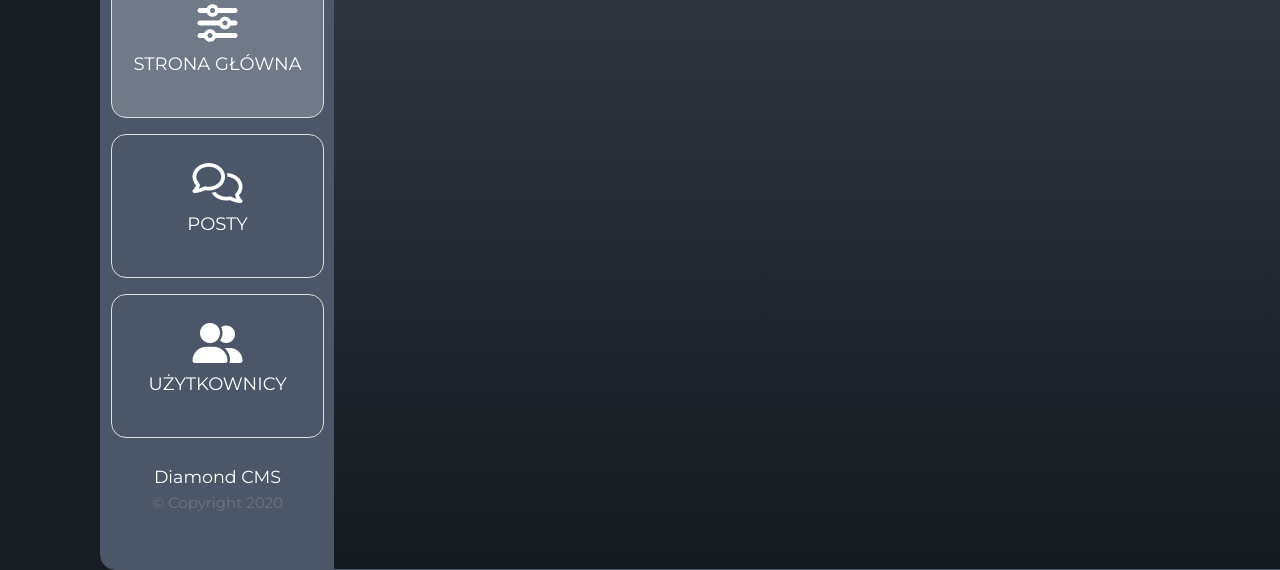
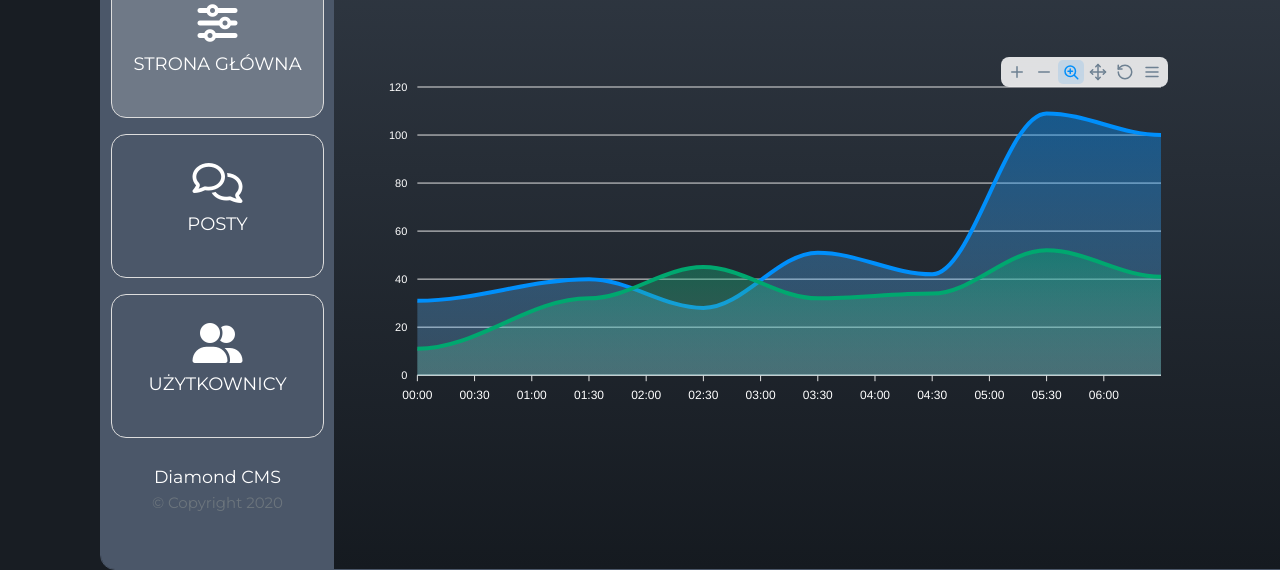
Before and after one commit to Koralek1992/DiamondCMS, a plain HTML site: page index.html in a window 1280 px wide. Shown: the part 230-800 px from the top of the page. Drawn offline with nearby package versions, Linux system fonts and the light colour scheme.

Commit message:
dodanie wykresu

```diff
--- a/index.html
+++ b/index.html
@@ -56,7 +56,7 @@
         <div class="row m-0 h-100">
             <div class="col-9 mt-5">
 
-                <div class="main-stats py-4 px-5 text-light text-center">
+                <section class="main-stats py-4 px-5 text-light text-center">
                     <h1 class="mb-5">główne statystyki</h1>
                     <div class="row mb-5">
                         <div class="col-4">
@@ -81,7 +81,10 @@
                             </div>
                         </div>
                     </div>
-                </div>
+
+
+                    <div id="chart" class="py-5 text-dark"></div>
+                </section>
             </div>
 
 
@@ -92,12 +95,49 @@
   </div>
 </div>
 
+<script src="https://cdn.jsdelivr.net/npm/bootstrap@5.2.2/dist/js/bootstrap.bundle.min.js" integrity="sha384-OERcA2EqjJCMA+/3y+gxIOqMEjwtxJY7qPCqsdltbNJuaOe923+mo//f6V8Qbsw3" crossorigin="anonymous"></script>
+
+<script src="https://cdn.jsdelivr.net/npm/apexcharts"></script>
+<script>
+
+       var options = {
+          series: [{
+          name: 'Aktywni użytkownicy',
+          data: [31, 40, 28, 51, 42, 109, 100]
+        }, {
+          name: 'Ilość postów',
+          data: [11, 32, 45, 32, 34, 52, 41]
+        }],
+          chart: {
+          height: 350,
+          type: 'area',
+          foreColor: '#fff'
+        },
+        dataLabels: {
+          enabled: false
+        },
+        stroke: {
+          curve: 'smooth'
+        },
+        xaxis: {
+          type: 'datetime',
+          categories: ["2018-09-19T00:00:00.000Z", "2018-09-19T01:30:00.000Z", "2018-09-19T02:30:00.000Z", "2018-09-19T03:30:00.000Z", "2018-09-19T04:30:00.000Z", "2018-09-19T05:30:00.000Z", "2018-09-19T06:30:00.000Z"]
+        },
+        tooltip: {
+          x: {
+            format: 'dd/MM/yy HH:mm'
+          },
+        },
+        legend: {
+            show: false
+        }
+        };
+
+        var chart = new ApexCharts(document.querySelector("#chart"), options);
+        chart.render();
+
+</script>
 
 
-
-
-
-
-<script src="https://cdn.jsdelivr.net/npm/bootstrap@5.2.2/dist/js/bootstrap.bundle.min.js" integrity="sha384-OERcA2EqjJCMA+/3y+gxIOqMEjwtxJY7qPCqsdltbNJuaOe923+mo//f6V8Qbsw3" crossorigin="anonymous"></script>
 </body>
 </html>
```
